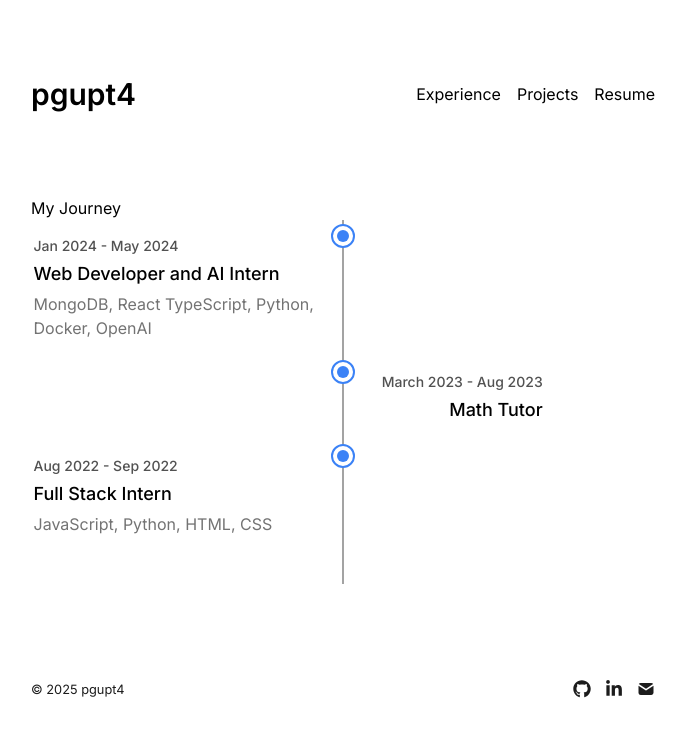
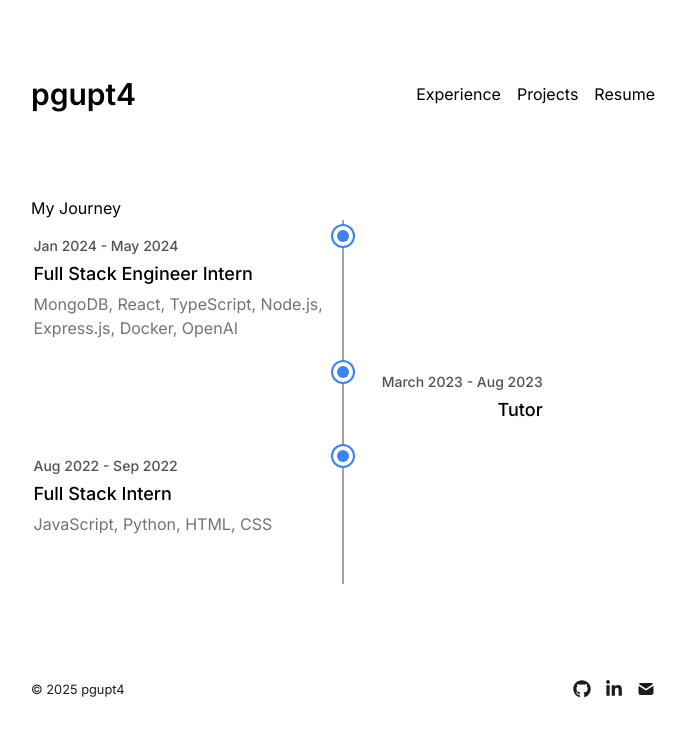
Before and after one commit to pGUPT4/personal-website, a Next.js app in the folder my-portfolio/: page /experience in a window 1280 px wide. Shown: the top 736 px of the page, without its empty margins (297-982 px from the left). Built offline with nearby package versions, Linux system fonts and the light colour scheme.

Commit message:
update resume and experience

```diff
--- a/my-portfolio/app/experience/Timeline.css
+++ b/my-portfolio/app/experience/Timeline.css
@@ -1,4 +1,4 @@
-.vertical-timeline {
+  .vertical-timeline {
     position: relative;
     width: 80%; /* Adjust as needed */
     max-width: 700px;
@@ -77,7 +77,7 @@
     display: block;
     width: 0.6rem;
     height: 0.6rem;
-    background-color: #007bff;
+    background-color: #000000;
     border-radius: 50%;
     margin: 0.2rem;
   }
--- a/my-portfolio/app/experience/page.tsx
+++ b/my-portfolio/app/experience/page.tsx
@@ -11,12 +11,12 @@ const MyWebsite = () => {
   const myTimelineEvents: TimelineEvent[] = [
     {
       date: 'Jan 2024 - May 2024',
-      title: 'Web Developer and AI Intern',
-      description: 'MongoDB, React TypeScript, Python, Docker, OpenAI',
+      title: 'Full Stack Engineer Intern',
+      description: 'MongoDB, React, TypeScript, Node.js, Express.js, Docker, OpenAI',
     },
     {
       date: 'March 2023 - Aug 2023',
-      title: 'Math Tutor',
+      title: 'Tutor',
     },
     {
       date: 'Aug 2022 - Sep 2022',
--- a/my-portfolio/app/projects/project-data.tsx
+++ b/my-portfolio/app/projects/project-data.tsx
@@ -21,7 +21,7 @@ export const projects: Project[] = [
   {
     title: "News Application",
     year: 2025,
-    description: "Get personal preferences news",
+    description: "Get real time news",
     url: "https://github.com/pGUPT4/nyt-news",
   },
   {
```
Also changed, not shown: 1 other file (tests, documents, lock files or other folders).
